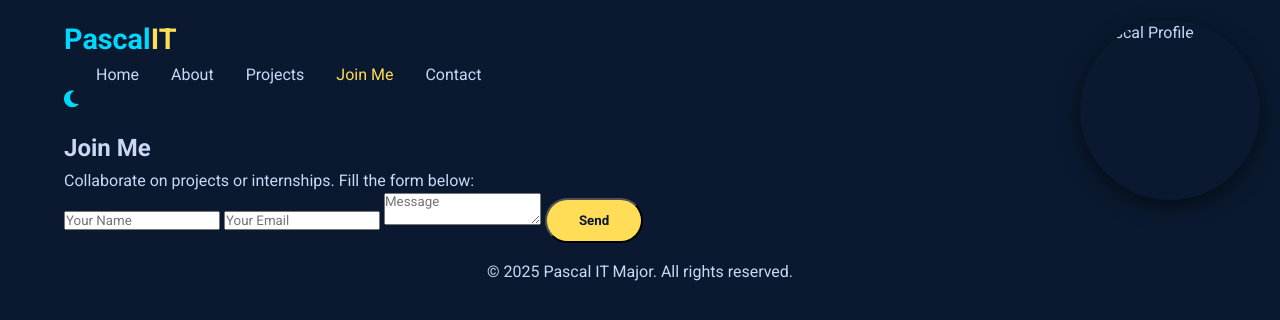
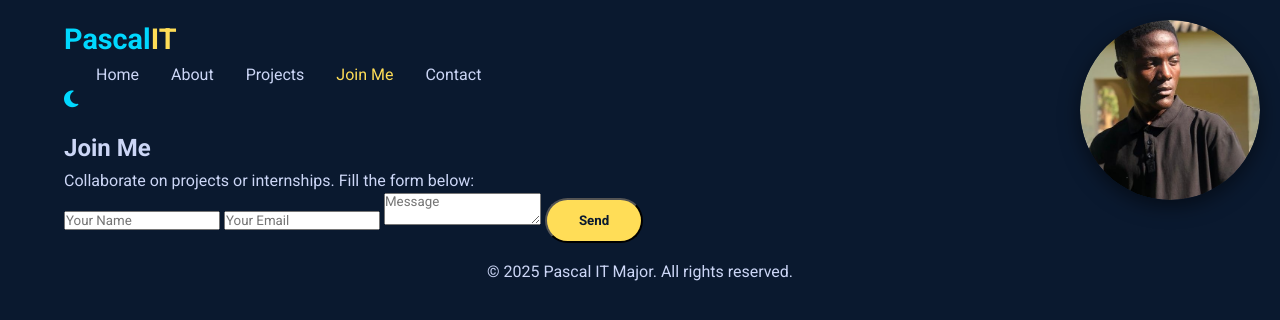
Before and after one commit to steven-pascal/pascal-portifolio, a plain HTML site: page join.html in a window 1280 px wide. Drawn offline with Linux system fonts and the light colour scheme; the site is published under a folder, as on GitHub Pages, so addresses that start at the root find nothing.

Commit message:
Update join.html

```diff
--- a/join.html
+++ b/join.html
@@ -15,7 +15,7 @@
 
 
     <div class="profile-top">
-        <img src="/pascalProfile.jpg" alt="Pascal Profile">
+        <img src="./pascalProfile.jpg" alt="Pascal Profile">
       </div>
 
 <header>
```
